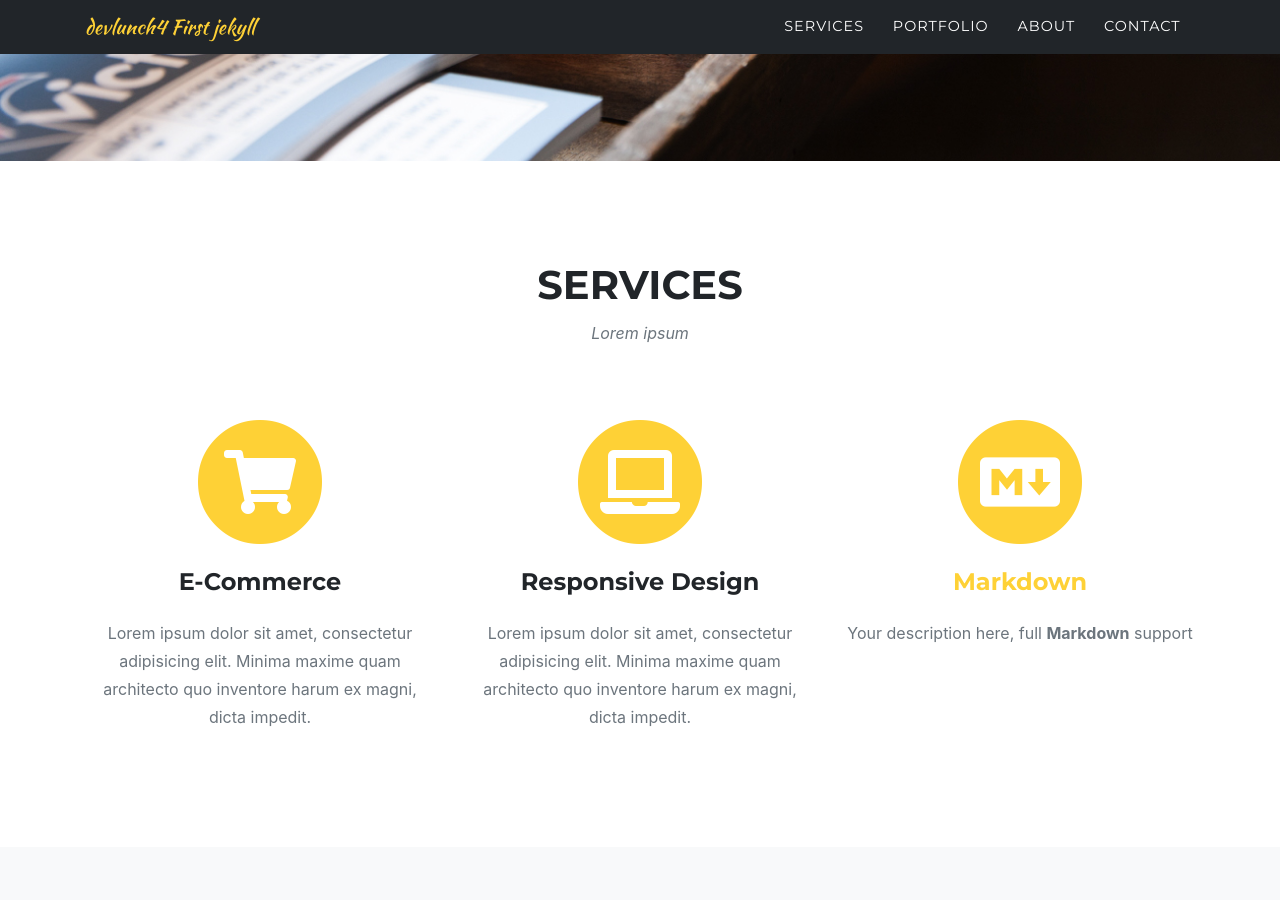
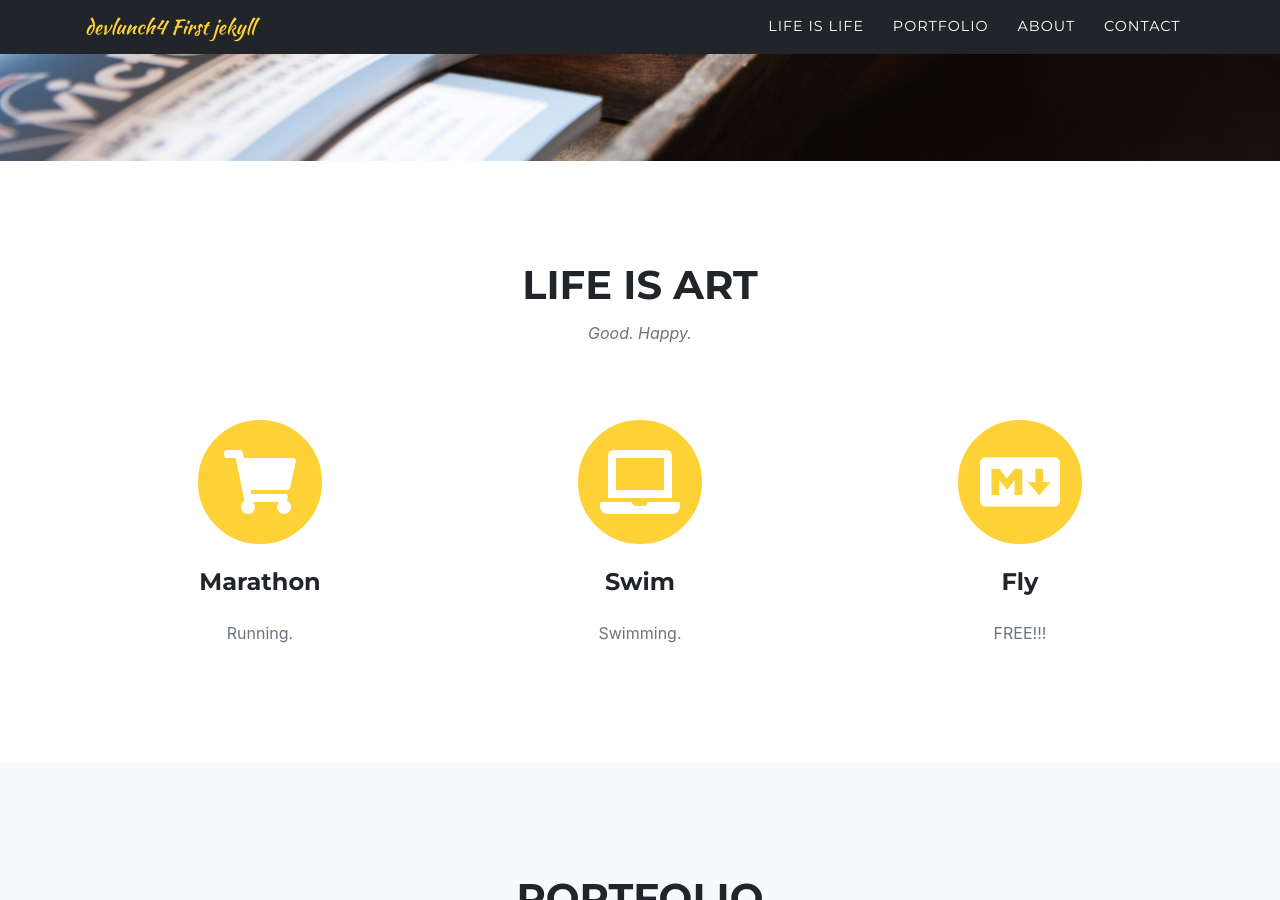
Before and after one commit to devlunch4/book_follow_first_jekyll, a Jekyll site: the page built from index.md, in a window 1280 px wide and 900 px high, scrolled down 684 px. Built offline with Jekyll 4.4.1, drawn with Linux system fonts in a browser that asks for light colours; some web fonts are replaced.

Commit message:
page 401 END

```diff
--- a/_data/navigation.yml
+++ b/_data/navigation.yml
@@ -11,7 +11,7 @@
 # -----------------
 en: &DEFAULT_EN
   nav:
-    - title: "Services"
+    - title: "Life is Life"
       section: services
     - title: "Portfolio"
       section: portfolio
--- a/_data/sitetext.yml
+++ b/_data/sitetext.yml
@@ -17,18 +17,18 @@ en: &DEFAULT_EN
     buttonlink: "#services"
 
   services:
-    title: "Services"
-    text: "Lorem ipsum"
+    title: "Life is Art"
+    text: "Good. Happy."
     section: services
     list:
-      - title: "E-Commerce"
-        desc: "Lorem ipsum dolor sit amet, consectetur adipisicing elit. Minima maxime quam architecto quo inventore harum ex magni, dicta impedit."
+      - title: "Marathon"
+        desc: "Running."
         icon: fas fa-shopping-cart #find more at https://fontawesome.com/icons
-      - title: "Responsive Design"
-        desc: "Lorem ipsum dolor sit amet, consectetur adipisicing elit. Minima maxime quam architecto quo inventore harum ex magni, dicta impedit."
+      - title: "Swim"
+        desc: "Swimming."
         icon: fas fa-laptop
-      - title: "[Markdown](https://en.wikipedia.org/wiki/Markdown)"
-        desc: "Your description here, full **Markdown** support"
+      - title: "Fly"
+        desc: "FREE!!!"
         icon: fab fa-markdown
 
   portfolio:
```
